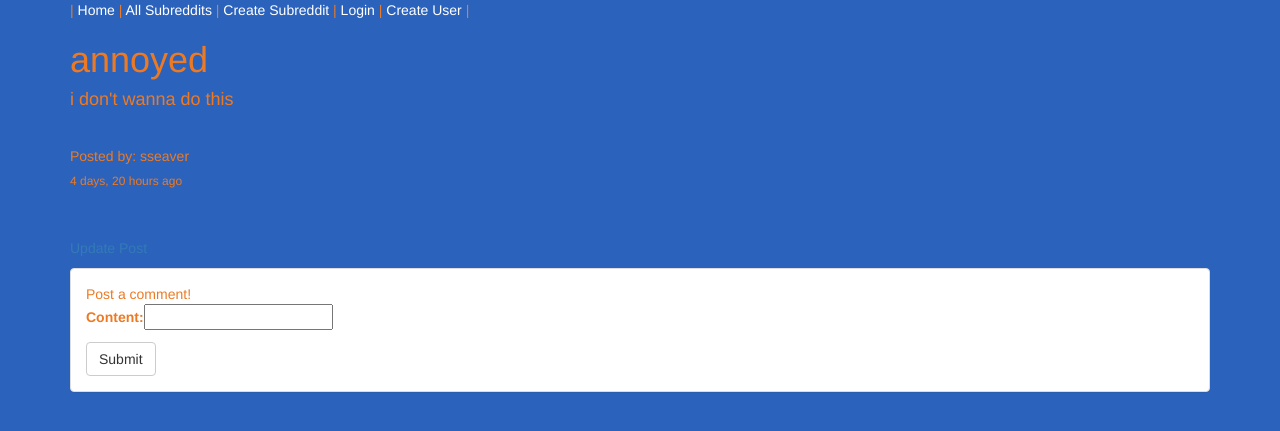
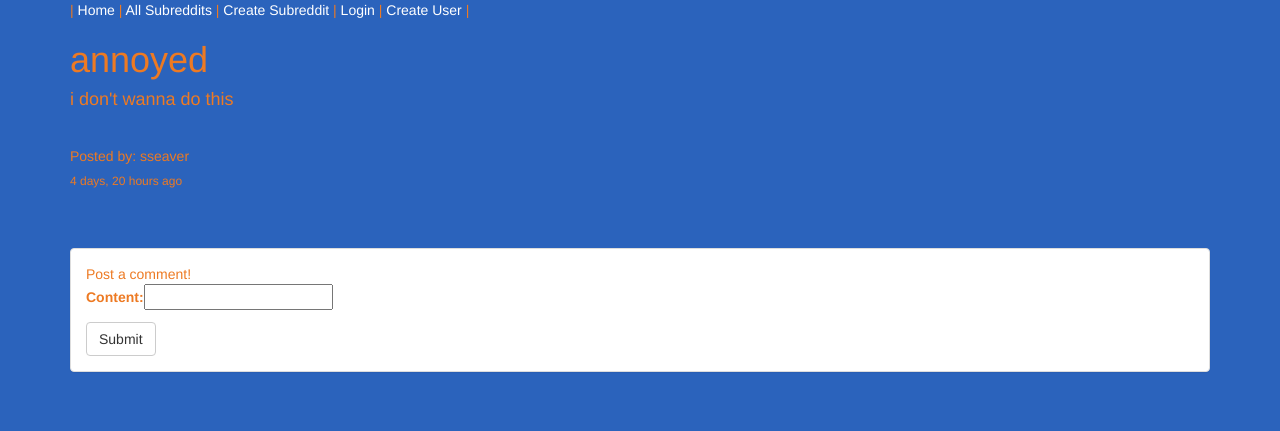
Before and after one commit to sseaver/reddit_remake, a Django app: page /post/12/ in a window 1280 px wide. Shown: the top 431 px of the page. Run offline with Django 3.2, Linux system fonts and the light colour scheme; data comes from the database, SQL or seed files in the repository; both versions use the stored data as it was after the commit; some libraries are stand-ins or nearby versions.

Commit message:
much better

```diff
--- a/app/views.py
+++ b/app/views.py
@@ -5,6 +5,7 @@ from django.views.generic.edit import FormMixin
 from django.contrib.auth.models import User
 from django.contrib.auth.forms import UserCreationForm
 from app.forms import CommentForm, PostForm
+from django.urls import reverse, reverse_lazy
 
 # Create your views here.
 
@@ -76,7 +77,7 @@ class PostCreateView(CreateView):
 
     def get_success_url(self):
         subreddit_id = self.kwargs['pk']
-        return "/post/{}/".format(subreddit_id)
+        return "/subreddits/{}/".format(subreddit_id)
 
 
 class PostUpdateView(UpdateView):
@@ -91,9 +92,10 @@ class PostUpdateView(UpdateView):
 class CommentUpdateView(UpdateView):
     model = Comment
     fields = ("content",)
+    success_url = reverse_lazy("post_view")
 
-    def get_success_url(self):
-        return "/subreddits/"
+    # def get_success_url(self):
+    #     return "/subreddits/"
 
 
 class UserCreateView(CreateView):
--- a/templates/app/post_detail.html
+++ b/templates/app/post_detail.html
@@ -12,7 +12,9 @@
   {% if post.is_hot %}
     This post is HOT!
   {% endif %}<br>
-  <a href="{% url 'post_update_view' post.id %}">Update Post</a>
+  {% if request.user == post.relation_user %}
+  <font color="#000000"><a href="{% url 'post_update_view' post.id %}">Update Post</a></font>
+  {% endif %}
 </p>
 <form class="" action="" method="post">
   {% csrf_token %}
@@ -32,9 +34,11 @@
     </div>
     <div class="panel-footer">By: {{ comment.relation_user }}
       <font size="1">{{ comment.creation_time|timesince }} ago</font>
+      {% if request.user == comment.relation_user %}
       <div class="pull-right">
         <font size="2"><a href="{% url 'comment_update_view' comment.id %}">Update Comment</font></a>
       </div>
+      {% endif %}
     </div>
   </div>
 {% endfor %}
```
Also changed, not shown: db.sqlite3.
